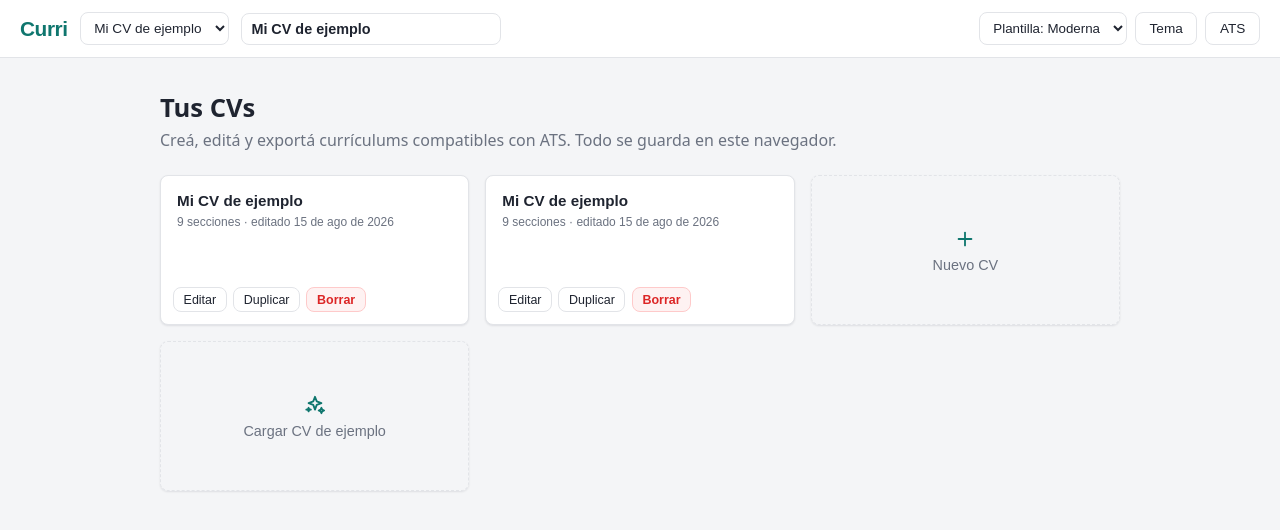
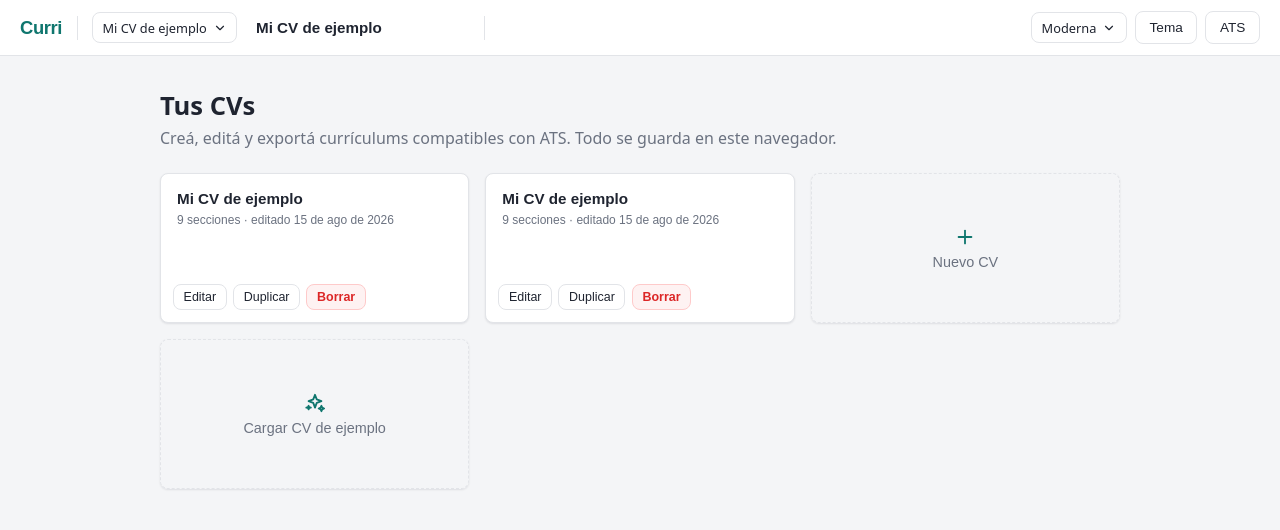
Before and after one commit to Martino17x/curri, a React (Vite) app: page / in a window 1280 px wide. Shown: the top 530 px of the page. Built offline with nearby package versions, Linux system fonts and the light colour scheme.

Commit message:
feat: custom selects, professional header, print button, smarter page-break marker

```diff
--- a/src/components/layout/Header.tsx
+++ b/src/components/layout/Header.tsx
@@ -1,6 +1,13 @@
 import { useResumeStore } from '../../store/resumeStore';
 import { useUiStore } from '../../store/uiStore';
 import type { TemplateId } from '../../types/resume';
+import { Select } from '../ui/Select';
+
+const TEMPLATE_OPTIONS: { value: TemplateId; label: string }[] = [
+  { value: 'modern', label: 'Moderna' },
+  { value: 'classic', label: 'Clásica' },
+  { value: 'minimal', label: 'Mínima' },
+];
 
 export function Header({ resume }: { resume?: { id: string; documentName: string; templateId: TemplateId } }) {
   const resumes = useResumeStore((s) => s.resumes);
@@ -14,42 +21,44 @@ export function Header({ resume }: { resume?: { id: string; documentName: string
 
   return (
     <header className="app-header">
-      <button type="button" className="logo" onClick={() => setView({ name: 'list' })}>
+      <div className="header-brand">
+        <button type="button" className="logo" onClick={() => setView({ name: 'list' })} title="Volver a tus CVs">
           Curri
         </button>
+      </div>
 
       {resume && (
         <>
-          <select
-            className="doc-select"
+          <span className="header-sep" aria-hidden="true" />
+
+          <div className="doc-controls">
+            <Select
+              className="select--sm"
+              options={resumes.map((r) => ({ value: r.id, label: r.documentName || 'Sin nombre' }))}
               value={resume.id}
-            onChange={(e) => setActiveResume(e.target.value)}
-            title="Elegí otro CV"
-          >
-            {resumes.map((r) => (
-              <option key={r.id} value={r.id}>
-                {r.documentName}
-              </option>
-            ))}
-          </select>
-
+              onChange={setActiveResume}
+              ariaLabel="Elegí otro CV"
+            />
             <input
               className="doc-name-input"
               value={resume.documentName}
               onChange={(e) => renameResume(resume.id, e.target.value)}
               aria-label="Nombre del documento"
+              placeholder="Nombre del CV"
             />
+          </div>
+
+          <span className="header-sep" aria-hidden="true" />
 
           <div className="header-actions">
-            <select
+            <Select
+              className="select--sm select--template"
+              options={TEMPLATE_OPTIONS}
               value={resume.templateId}
-              onChange={(e) => setTemplate(resume.id, e.target.value as TemplateId)}
-              title="Plantilla"
-            >
-              <option value="modern">Plantilla: Moderna</option>
-              <option value="classic">Plantilla: Clásica</option>
-              <option value="minimal">Plantilla: Mínima</option>
-            </select>
+              onChange={(v) => setTemplate(resume.id, v as TemplateId)}
+              ariaLabel="Plantilla"
+              placeholder="Plantilla"
+            />
             <button
               type="button"
               className="btn-secondary"
--- /dev/null
+++ b/src/components/ui/Select.tsx
@@ -0,0 +1,143 @@
+import { useEffect, useRef, useState } from 'react';
+import { CheckIcon, ChevronDownIcon } from './icons';
+
+export interface SelectOption<T extends string = string> {
+  value: T;
+  label: string;
+}
+
+/**
+ * Select custom (sin <select> nativo): trigger + dropdown propio.
+ * Accesible: aria-haspopup/expanded, navegación con flechas, Enter/Escape, cierre al hacer clic afuera.
+ */
+export function Select<T extends string = string>({
+  options,
+  value,
+  onChange,
+  ariaLabel,
+  className,
+  disabled,
+  placeholder,
+}: {
+  options: SelectOption<T>[];
+  value: T;
+  onChange: (v: T) => void;
+  ariaLabel?: string;
+  className?: string;
+  disabled?: boolean;
+  placeholder?: string;
+}) {
+  const [open, setOpen] = useState(false);
+  const [active, setActive] = useState(0);
+  const rootRef = useRef<HTMLDivElement>(null);
+  const menuRef = useRef<HTMLDivElement>(null);
+
+  const selected = options.find((o) => o.value === value);
+
+  // Cerrar al hacer clic afuera o con Escape.
+  useEffect(() => {
+    if (!open) return;
+    const onPointer = (e: MouseEvent) => {
+      if (rootRef.current && !rootRef.current.contains(e.target as Node)) setOpen(false);
+    };
+    const onKey = (e: KeyboardEvent) => {
+      if (e.key === 'Escape') setOpen(false);
+    };
+    document.addEventListener('mousedown', onPointer);
+    document.addEventListener('keydown', onKey);
+    return () => {
+      document.removeEventListener('mousedown', onPointer);
+      document.removeEventListener('keydown', onKey);
+    };
+  }, [open]);
+
+  // Al abrir: sincronizar el índice activo con la opción seleccionada y enfocar el menú.
+  useEffect(() => {
+    if (!open) return;
+    const idx = options.findIndex((o) => o.value === value);
+    setActive(idx >= 0 ? idx : 0);
+    menuRef.current?.focus();
+  }, [open, options, value]);
+
+  const choose = (o: SelectOption<T>) => {
+    onChange(o.value);
+    setOpen(false);
+  };
+
+  const onMenuKey = (e: React.KeyboardEvent) => {
+    if (e.key === 'ArrowDown') {
+      e.preventDefault();
+      setActive((a) => Math.min(a + 1, options.length - 1));
+    } else if (e.key === 'ArrowUp') {
+      e.preventDefault();
+      setActive((a) => Math.max(a - 1, 0));
+    } else if (e.key === 'Enter' || e.key === ' ') {
+      e.preventDefault();
+      const o = options[active];
+      if (o) choose(o);
+    } else if (e.key === 'Tab') {
+      setOpen(false);
+    }
+  };
+
+  return (
+    <div
+      ref={rootRef}
+      className={[
+        'select',
+        className ?? '',
+        open ? 'select--open' : '',
+        disabled ? 'select--disabled' : '',
+      ]
+        .filter(Boolean)
+        .join(' ')}
+    >
+      <button
+        type="button"
+        className="select-trigger"
+        aria-haspopup="listbox"
+        aria-expanded={open}
+        aria-label={ariaLabel}
+        disabled={disabled}
+        onClick={() => setOpen((v) => !v)}
+      >
+        <span className="select-value">{selected?.label ?? placeholder ?? '—'}</span>
+        <ChevronDownIcon width={14} height={14} />
+      </button>
+      {open && (
+        <div
+          ref={menuRef}
+          className="select-menu"
+          role="listbox"
+          aria-label={ariaLabel}
+          tabIndex={-1}
+          onKeyDown={onMenuKey}
+        >
+          {options.map((o, i) => {
+            const isSel = o.value === value;
+            return (
+              <button
+                key={o.value}
+                type="button"
+                role="option"
+                aria-selected={isSel}
+                className={[
+                  'select-option',
+                  isSel ? 'select-option--selected' : '',
+                  i === active ? 'select-option--active' : '',
+                ]
+                  .filter(Boolean)
+                  .join(' ')}
+                onMouseEnter={() => setActive(i)}
+                onClick={() => choose(o)}
+              >
+                <span>{o.label}</span>
+                {isSel && <CheckIcon width={14} height={14} />}
+              </button>
+            );
+          })}
+        </div>
+      )}
+    </div>
+  );
+}
--- a/src/components/ui/icons.tsx
+++ b/src/components/ui/icons.tsx
@@ -64,6 +64,14 @@ export function ChevronLeftIcon(props: IconProps) {
   );
 }
 
+export function ChevronDownIcon(props: IconProps) {
+  return (
+    <svg {...base} {...props}>
+      <polyline points="6 9 12 15 18 9" />
+    </svg>
+  );
+}
+
 export function PlusIcon(props: IconProps) {
   return (
     <svg {...base} {...props}>
@@ -100,6 +108,16 @@ export function DownloadIcon(props: IconProps) {
   );
 }
 
+export function PrinterIcon(props: IconProps) {
+  return (
+    <svg {...base} {...props}>
+      <polyline points="6 9 6 2 18 2 18 9" />
+      <path d="M6 18H4a2 2 0 0 1-2-2v-5a2 2 0 0 1 2-2h16a2 2 0 0 1 2 2v5a2 2 0 0 1-2 2h-2" />
+      <rect x="6" y="14" width="12" height="8" />
+    </svg>
+  );
+}
+
 export function CheckIcon(props: IconProps) {
   return (
     <svg {...base} {...props}>
--- a/src/styles/app.css
+++ b/src/styles/app.css
@@ -37,50 +37,174 @@ button svg {
 .app-header {
   display: flex;
   align-items: center;
-  gap: 0.75rem;
-  padding: 0.75rem 1.25rem;
+  gap: 0.5rem;
+  min-height: 56px;
+  padding: 0 1.25rem;
   background: var(--ui-surface);
   border-bottom: 1px solid var(--ui-border);
   position: sticky;
   top: 0;
-  z-index: 20;
+  z-index: 30;
+}
+.header-brand {
+  display: flex;
+  align-items: center;
+  flex-shrink: 0;
+}
+.header-sep {
+  width: 1px;
+  height: 24px;
+  background: var(--ui-border);
+  flex-shrink: 0;
+  margin: 0 0.4rem;
+}
+.doc-controls {
+  display: flex;
+  align-items: center;
+  gap: 0.5rem;
+  min-width: 0;
 }
 .builder-mobile-bar {
   display: none;
 }
 .logo {
   font-weight: 800;
-  font-size: 1.3rem;
+  font-size: 1.15rem;
   color: var(--ui-accent);
   background: none;
   border: none;
   cursor: pointer;
-  padding: 0;
+  padding: 0.4rem 0;
   letter-spacing: -0.02em;
 }
-.doc-select {
-  max-width: 180px;
-  font-size: 0.85rem;
+.doc-name-input {
+  flex: 0 1 240px;
+  min-width: 0;
+  font-size: 0.95rem;
+  font-weight: 600;
+  color: var(--ui-text);
+  border: 1px solid transparent;
+  border-radius: 8px;
+  padding: 0.4rem 0.6rem;
+  background: transparent;
 }
-.doc-name-input {
-  flex: 0 1 260px;
-  font-size: 0.9rem;
-  font-weight: 600;
+.doc-name-input:hover {
+  border-color: var(--ui-border);
+  background: var(--ui-surface);
 }
-.doc-name-input,
-.doc-select,
-.header-actions select {
-  border: 1px solid var(--ui-border);
-  border-radius: 8px;
-  padding: 0.45rem 0.6rem;
+.doc-name-input:focus {
+  border-color: var(--ui-accent);
   background: var(--ui-surface);
-  color: var(--ui-text);
+  outline: none;
 }
 .header-actions {
   margin-left: auto;
   display: flex;
   align-items: center;
   gap: 0.5rem;
+}
+
+/* ===== Select custom (sin <select> nativo) ===== */
+.select {
+  position: relative;
+  display: inline-flex;
+  max-width: 100%;
+}
+.select-trigger {
+  display: inline-flex;
+  align-items: center;
+  gap: 6px;
+  border: 1px solid var(--ui-border);
+  background: var(--ui-surface);
+  border-radius: 8px;
+  padding: 0.45rem 0.7rem;
+  font-size: 0.85rem;
+  font-family: inherit;
+  font-weight: 500;
+  cursor: pointer;
+  color: var(--ui-text);
+  max-width: 100%;
+}
+.select-trigger:hover {
+  background: #f6f7f9;
+}
+.select--open .select-trigger {
+  border-color: var(--ui-accent);
+  box-shadow: 0 0 0 3px var(--ui-accent-soft);
+}
+.select-value {
+  white-space: nowrap;
+  overflow: hidden;
+  text-overflow: ellipsis;
+}
+.select-menu {
+  position: absolute;
+  top: calc(100% + 4px);
+  left: 0;
+  background: var(--ui-surface);
+  border: 1px solid var(--ui-border);
+  border-radius: 8px;
+  box-shadow: 0 8px 24px rgba(0, 0, 0, 0.14);
+  z-index: 80;
+  min-width: 100%;
+  max-width: min(320px, 90vw);
+  padding: 4px;
+  max-height: 260px;
+  overflow: auto;
+}
+.select-option {
+  display: flex;
+  align-items: center;
+  justify-content: space-between;
+  gap: 10px;
+  width: 100%;
+  text-align: left;
+  border: none;
+  background: none;
+  padding: 8px 10px;
+  border-radius: 6px;
+  font-size: 0.85rem;
+  font-family: inherit;
+  cursor: pointer;
+  color: var(--ui-text);
+}
+.select-option span {
+  overflow: hidden;
+  text-overflow: ellipsis;
+  white-space: nowrap;
+}
+.select-option:hover,
+.select-option--active {
+  background: var(--ui-accent-soft);
+}
+.select-option--selected {
+  font-weight: 600;
+  color: var(--ui-accent);
+}
+.select--disabled .select-trigger {
+  opacity: 0.55;
+  cursor: default;
+}
+.select--sm .select-trigger {
+  padding: 0.32rem 0.6rem;
+  font-size: 0.8rem;
+}
+/* Ancho completo dentro de campos de formulario */
+.field .select,
+.month-year .select {
+  width: 100%;
+}
+.field .select .select-trigger,
+.month-year .select .select-trigger {
+  width: 100%;
+  justify-content: space-between;
+}
+.month-year-inputs .select {
+  flex: 1;
+}
+.select--month .select-menu {
+  min-width: 0;
+  width: 100%;
 }
 
 /* ===== Builder ===== */
@@ -646,6 +770,7 @@ button svg {
   max-height: calc(100vh - 140px);
 }
 .preview-stage {
+  position: relative;
   display: flex;
   flex-direction: column;
   align-items: center;
@@ -659,31 +784,49 @@ button svg {
 }
 .page-break-marker {
   position: absolute;
-  top: 297mm;
   left: 0;
   right: 0;
   display: flex;
   flex-direction: column;
   align-items: center;
-  gap: 4px;
   pointer-events: none;
+  transform: translateY(-50%);
+  z-index: 5;
 }
 .page-break-line {
   display: block;
   width: 100%;
-  border-top: 2px dashed #f59e0b;
+  border-top: 2px solid #f59e0b;
+  box-shadow: 0 1px 3px rgba(146, 64, 14, 0.35);
 }
 .page-break-label {
+  position: relative;
+  top: -8px;
   display: inline-flex;
   align-items: center;
-  gap: 4px;
-  background: #fffbeb;
-  border: 1px solid #fde68a;
+  gap: 8px;
+  background: #fffdf5;
+  border: 1.5px solid #f59e0b;
   color: #92400e;
-  font-size: 10px;
-  padding: 3px 8px;
+  font-size: 12px;
+  font-weight: 600;
+  line-height: 1.2;
+  padding: 6px 14px;
   border-radius: 999px;
-  white-space: nowrap;
+  box-shadow: 0 3px 12px rgba(146, 64, 14, 0.3);
+}
+.page-break-label-text {
+  display: flex;
+  flex-direction: column;
+  gap: 1px;
+}
+.page-break-label-text strong {
+  font-size: 12px;
+}
+.page-break-label-text small {
+  font-size: 10.5px;
+  font-weight: 500;
+  opacity: 0.85;
 }
 
 /* ===== Lista de CVs ===== */
```
Also changed, not shown: src/components/editor/fields.tsx (+12 -12 lines), src/components/layout/Builder.tsx (+11 -1 lines), src/components/panels/ThemePanel.tsx (+27 -18 lines), src/components/preview/ResumePreview.tsx (+29 -11 lines), src/components/preview/ZoomControls.tsx (+0 -8 lines). Lines whose indentation alone changed are shown as unchanged.
